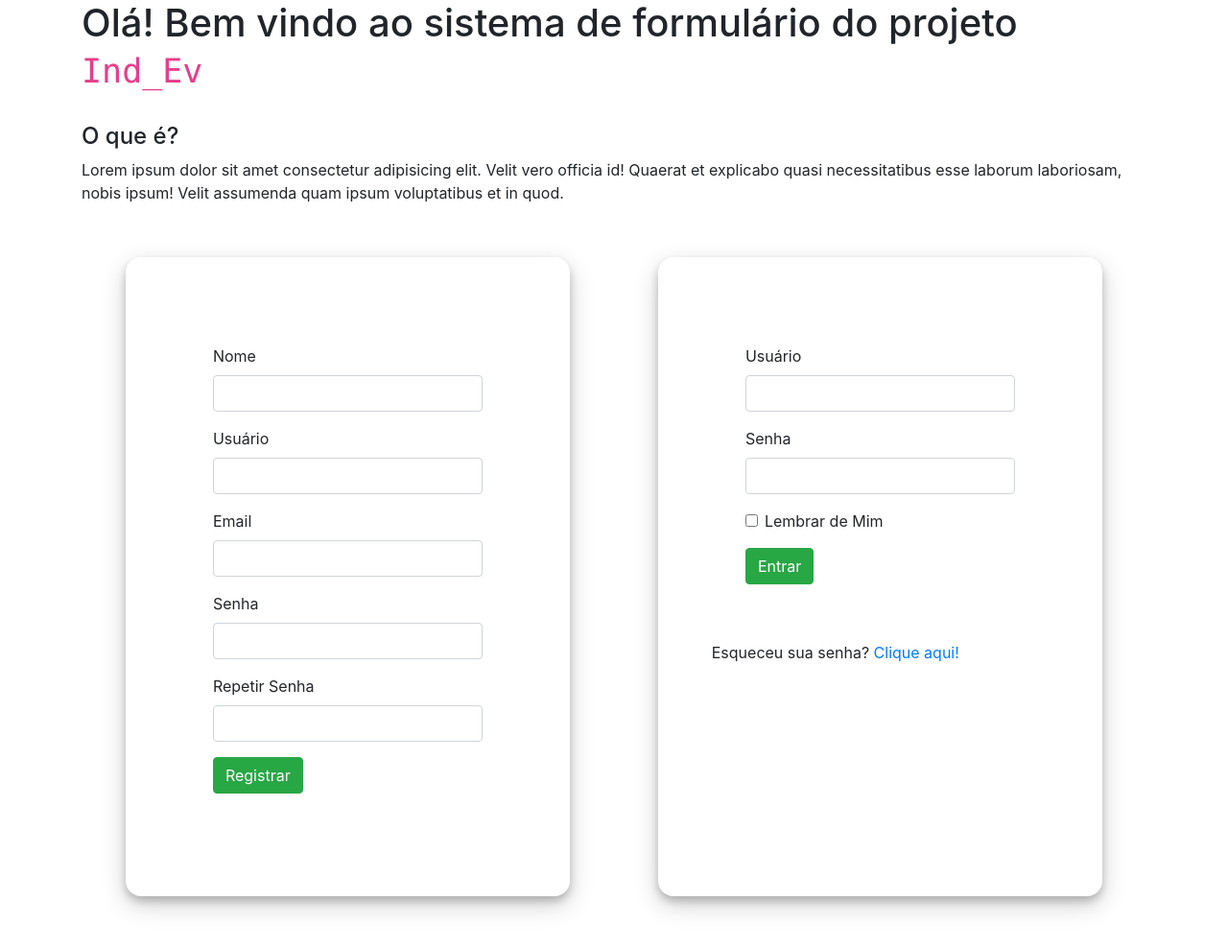
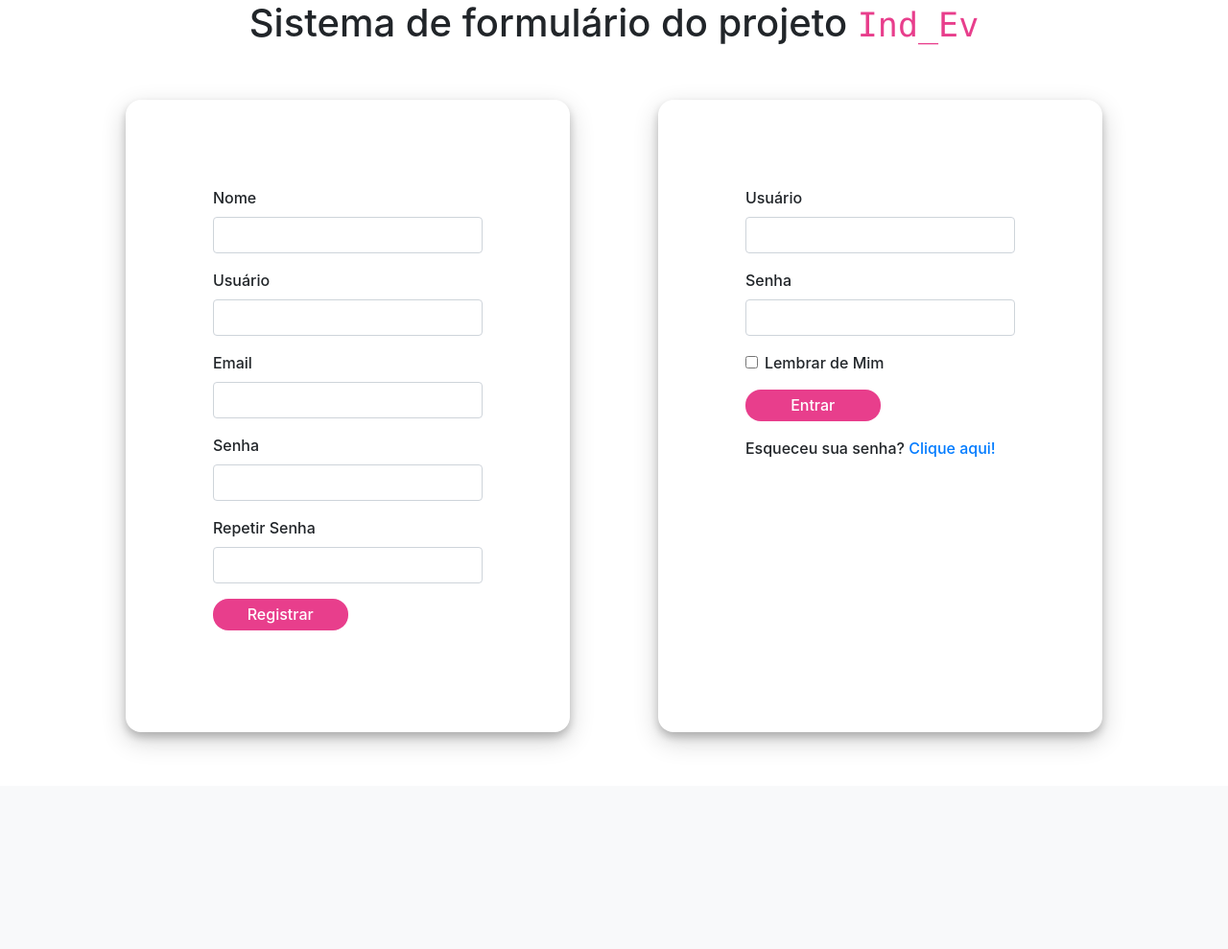
Before and after one commit to danbailo/ind_evasao, a Flask app: page / in a window 1280 px wide. Shown: the part 56-1045 px from the top of the page at 96% size. After the commit the page ends 832 px from the top, so only its background shows below. Run offline with Flask 2, Linux system fonts and the light colour scheme; some libraries are stand-ins or nearby versions.

Commit message:
changed the forms classes to card style

```diff
--- a/src/app/static/css/styles.css
+++ b/src/app/static/css/styles.css
@@ -2,58 +2,42 @@ body{
     /* background-color: #f8f9fa; */
 }
 
-.login-container{
+.card-container{
     margin-top: 5%;
     margin-bottom: 5%;
 }
-.login-form-1{
+.card-style{
+    font-weight: 500;
     padding: 5%;
     box-shadow: 0 5px 8px 0 rgba(0, 0, 0, 0.2), 0 9px 26px 0 rgba(0, 0, 0, 0.19);
+    border-radius: 1em;
+
 }
-.login-form-1 h3{
+.card-style h3{
     text-align: center;
     color: #333;
 }
-.login-form-2{
-    padding: 5%;
-    background: #fff;
-    box-shadow: 0 5px 8px 0 rgba(0, 0, 0, 0.2), 0 9px 26px 0 rgba(0, 0, 0, 0.19);
-}
-.login-form-2 h3{
-    text-align: center;
-    color: #fff;
-}
-.login-form-1, .login-form-2{
-    border-radius: 1em;
-}
-.login-container form{
+
+.card-container form{
     padding: 10%;
 }
-.btnSubmit
-{
+
+.btnSubmit{
     width: 50%;
     border-radius: 1rem;
     padding: 1.5%;
     border: none;
     cursor: pointer;
 }
-.login-form-1 .btnSubmit{
-    font-weight: 600;
+
+.card-style .btnSubmit{
+    font-weight: 500;
     color: #fff;
-    background-color: #fff;
+    background-color: #e83e8c;
 }
-.login-form-2 .btnSubmit{
-    font-weight: 600;
-    color: #fff;
-    background-color: #fff;
-}
-.login-form-2 .ForgetPwd{
-    color: #fff;
+
+.card-style .ForgetPwd{
+    /* color: #fff; */
     font-weight: 600;
     text-decoration: none;
 }
-.login-form-1 .ForgetPwd{
-    color: #fff;
-    font-weight: 600;
-    text-decoration: none;
-}
--- a/src/app/templates/index.html
+++ b/src/app/templates/index.html
@@ -1,22 +1,17 @@
 {% extends "base.html" %}
 
 {% block content %}
-    <h1>Olá! Bem vindo ao sistema de formulário do projeto <code>Ind_Ev</code></h1>
+    <h1 class="text-center">Sistema de formulário do projeto <code>Ind_Ev</code></h1>
 
-    <br>
-
-    <h4>O que é?</h4>
-    Lorem ipsum dolor sit amet consectetur adipisicing elit. Velit vero officia id! Quaerat et explicabo quasi necessitatibus esse laborum laboriosam, nobis ipsum! Velit assumenda quam ipsum voluptatibus et in quod.
-
-    <div class="container login-container">
+    <div class="container card-container">
         {% if current_user.is_anonymous %}
             <div class="row justify-content-center">
-                <div class="col-md-5 login-form-1">
+                <div class="col-md-5 card-style">
                     {% include "register.html" %}
                 </div>
                 <div class="col-md-1">
                 </div>
-                <div class="col-md-5 login-form-2">
+                <div class="col-md-5 card-style">
                     {% include "login.html" %}
                 </div>
             </div>
--- a/src/app/templates/login.html
+++ b/src/app/templates/login.html
@@ -19,12 +19,14 @@
         {{ login_form.remember_me(class="form-check-input") }}
         {{ login_form.remember_me.label(class="form-check-label") }}
     </div>
-    {{ login_form.submit(class="btn btn-success") }}
+    <div class="form-group">
+        {{ login_form.submit(class="btnSubmit") }}
+    </div>
+
+    <div>
+
+        Esqueceu sua senha?
+        <a href="{{ url_for('reset_password_request') }}">Clique aqui!</a>
+    </div>
+
 </form>
-
-<br>
-
-<p>
-    Esqueceu sua senha?
-    <a href="{{ url_for('reset_password_request') }}">Clique aqui!</a>
-</p>
--- a/src/app/templates/register.html
+++ b/src/app/templates/register.html
@@ -36,5 +36,5 @@
             <small class="form-text" style="color: red;">{{ error }}</small>
         {% endfor %}
     </div>
-    <p>{{ register_form.submit(class="btn btn-success") }}</p>
+    <p>{{ register_form.submit(class="btnSubmit") }}</p>
 </form>
```
